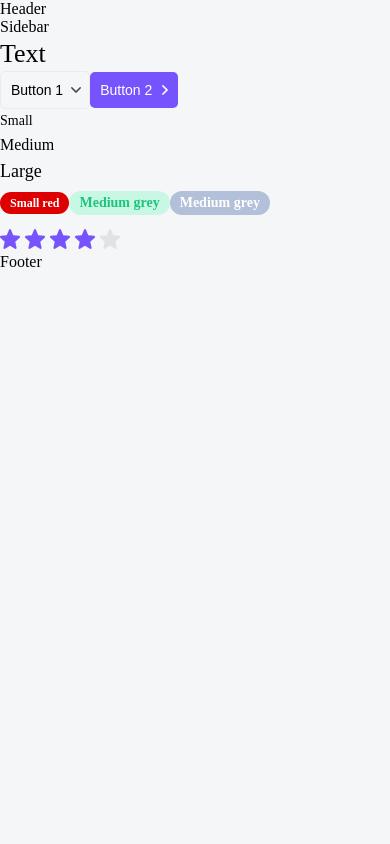
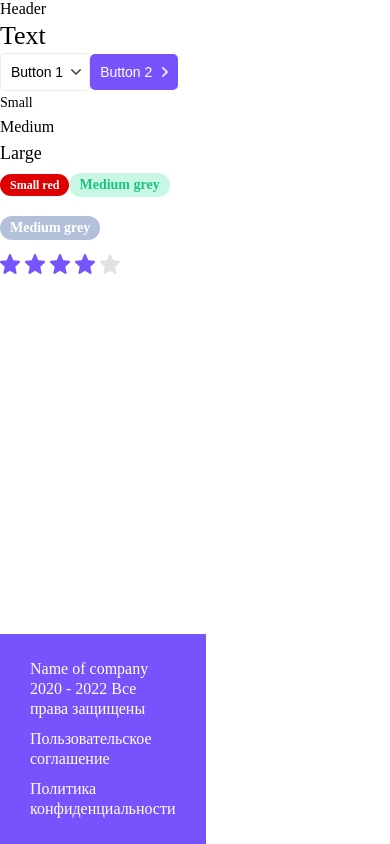
Before and after one commit to AlexanderBitagirov/NestJS-TypeScript, a Next.js app: page / in a window 390 px wide. Built offline with nearby package versions, Linux system fonts and the light colour scheme.

Commit message:
created Layout

```diff
--- a/components/Rating/Rating.props.ts
+++ b/components/Rating/Rating.props.ts
@@ -1,4 +1,4 @@
-import { DetailedHTMLProps, HtmlHTMLAttributes, ReactNode } from "react";
+import { DetailedHTMLProps, HtmlHTMLAttributes } from "react";
 
 export interface RatingProps extends DetailedHTMLProps<HtmlHTMLAttributes<HTMLParagraphElement>,HTMLParagraphElement> {
     isEditable?: boolean;
--- a/components/Rating/Rating.tsx
+++ b/components/Rating/Rating.tsx
@@ -14,16 +14,20 @@
     const constructRating = (currentRaiting: number) => {
         const updatedArray = ratingArray.map((r: JSX.Element, i: number) => {
             return (
-                <StarIcon className={cn(styles.star, {
+                <span
+                    onMouseEnter = {() => changeDisplay(i+1)}
+                    onMouseLeave = {() => changeDisplay(rating)}
+                    onClick = {() => changeRating(i+1)}>
+                    <StarIcon
+                        className={cn(styles.star, {
                             [styles.filled]: i < currentRaiting,
                             [styles.editable]: isEditable
                         })}
-                onMouseEnter = {() => changeDisplay(i+1)}
-                onMouseLeave = {() => changeDisplay(rating)}
-                onClick = {() => changeRating(i+1)}
                         tabIndex = {isEditable ? 0 : -1}
                         onKeyDown = {(e: KeyboardEvent<SVGElement>) => isEditable && handleSpace(i+1 , e)}
                     />
+                </span>
+
             );
         });
         setRatingArray(updatedArray);
--- a/layout/Footer/Footer.module.css
+++ b/layout/Footer/Footer.module.css
@@ -0,0 +1,21 @@
+.footer {
+    display: grid;
+    grid-template-columns: 1fr auto auto;
+    gap: 10px 40px;
+    color: var(--white);
+    font-size: 16px;
+    line-height: 20px;
+    background: var(--primary);
+    padding: 25px 30px;
+
+}
+
+.footer a:hover {
+    color: var(--gray-light)
+}
+
+@media (max-width: 765px) {
+    .footer {
+        grid-template-columns: 1fr;
+    }
+}
--- a/layout/Footer/Footer.tsx
+++ b/layout/Footer/Footer.tsx
@@ -1,11 +1,16 @@
 import { FooterProps } from "./Footer.props";
 import styles from "./Footer.module.css";
 import cn from "classnames";
+import { format } from "date-fns";
 
-export const Footer = ({ ...props}: FooterProps):JSX.Element => {
+export const Footer = ({className, ...props}: FooterProps):JSX.Element => {
     return(
-        <div {...props}>
-            Footer
-        </div>
+        <footer  className={cn(className, styles.footer)} {...props}>
+            <div>
+                Name of company 2020 - {format(new Date(), 'yyyy')} Все права защищены
+            </div>
+            <a href="#" target='_blank'>Пользовательское соглашение</a>
+            <a href="#" target='_blank'>Политика конфиденциальности</a>
+        </footer>
     );
 };
--- a/layout/Header/Header.props.ts
+++ b/layout/Header/Header.props.ts
@@ -1,5 +1,3 @@
-import { DetailedHTMLProps, HtmlHTMLAttributes, ReactNode } from "react";
+import { DetailedHTMLProps, HtmlHTMLAttributes } from "react";
 
-export interface LayoutProps extends DetailedHTMLProps<HtmlHTMLAttributes<HTMLDivElement>,HTMLDivElement> {
-    children: ReactNode;
-}
+export interface HeaderProps extends DetailedHTMLProps<HtmlHTMLAttributes<HTMLDivElement>,HTMLDivElement> {}
--- a/layout/Layout.module.css
+++ b/layout/Layout.module.css
@@ -0,0 +1,46 @@
+.wrapper {
+    display: grid;
+    grid-template-columns: auto 230px minmax(230px, 1200px) auto;
+    grid-template-rows: auto 1fr auto;
+    min-height: 100vh;
+    gap: 0 30px;
+    grid-template-areas:
+    ". header header ."
+    ". sidebar body ."
+    "footer footer footer footer";
+}
+
+.header {
+    grid-area: header;
+    display: none;
+}
+
+.sidebar {
+    grid-area: sidebar;
+
+}
+
+.body {
+    grid-area: body;
+}
+
+.footer {
+    grid-area: footer;
+}
+
+@media (max-width: 765px) {
+        .wrapper {
+            grid-template-areas: minmax(320px, 1fr);
+            grid-template-areas:
+            "header"
+            "body"
+            "footer";
+        }
+        .sidebar {
+            display: none;
+        }
+
+        .header {
+            display: block;
+        }
+}
--- a/layout/Layout.tsx
+++ b/layout/Layout.tsx
@@ -5,19 +5,28 @@
 import { Header } from "./Header/Header";
 import { SideBar } from "./SideBar/SideBar";
 import { Footer } from "./Footer/Footer";
+import { FunctionComponent } from "react";
 
 
-export const Layout = ({ children}: LayoutProps):JSX.Element => {
+const Layout = ({ children}: LayoutProps):JSX.Element => {
     return(
-        <>
-        <Header/>
-        <div>
-            <SideBar/>
-            <div>
-                {children}
-            </div>
+        <div className={styles.wrapper}>
+            <Header className={styles.header}/>
+            <SideBar className={styles.sidebar}/>
+                <div className={styles.body}>
+                    {children}
+                </div>
+            <Footer className={styles.footer}/>
         </div>
-        <Footer/>
-        </>
     );
 };
+
+export const withLayout= <T extends Record<string, unknown>>(Component: FunctionComponent<T>) => {
+    return function withLayoutComponent(props: T) {
+        return (
+            <Layout>
+                <Component {...props}/>
+            </Layout>
+        );
+    };
+};
--- a/package.json
+++ b/package.json
@@ -10,6 +10,7 @@
     "lint": "next lint"
   },
   "dependencies": {
+    "date-fns": "^2.29.2",
     "next": "12.2.5",
     "react": "18.2.0",
     "react-dom": "18.2.0"
--- a/pages/index.tsx
+++ b/pages/index.tsx
@@ -1,14 +1,14 @@
 import type { NextPage } from 'next';
 import { useState } from 'react';
 import { Button, Htag, Ptag, Rating, Tag } from '../components';
-import { Layout } from '../layout/Layout';
+import { withLayout } from '../layout/Layout';
 
 
 const Home: NextPage = () => {
   const [rating, setRating] = useState<number>(4);
 
   return (
-    <Layout>
+    <>
       <Htag tag="h1">Text</Htag>
       <Button appearance='ghost' arrow='down'> Button 1</Button>
       <Button appearance='primary' arrow='right'> Button 2</Button>
@@ -19,8 +19,8 @@
       <Tag size='m' color='green'>Medium grey</Tag>
       <Tag size='m' color='grey'>Medium grey</Tag>
       <Rating rating={rating} isEditable setRating={setRating}/>
-    </Layout>
+    </>
   );
 };
 
-export default Home;
+export default withLayout(Home);
--- a/styles/globals.css
+++ b/styles/globals.css
@@ -3,7 +3,7 @@
   padding: 0;
   margin: 0;
   color: var(--black);
-  background-color: #F5F6F8;
+  background-color: (white);
 }
 
 a {
```
Also changed, not shown: 1 other file (tests, documents, lock files or other folders). Lines whose indentation alone changed are shown as unchanged.
